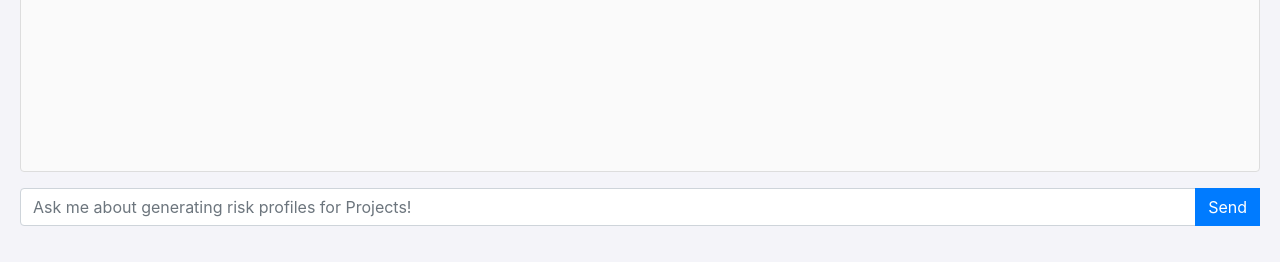
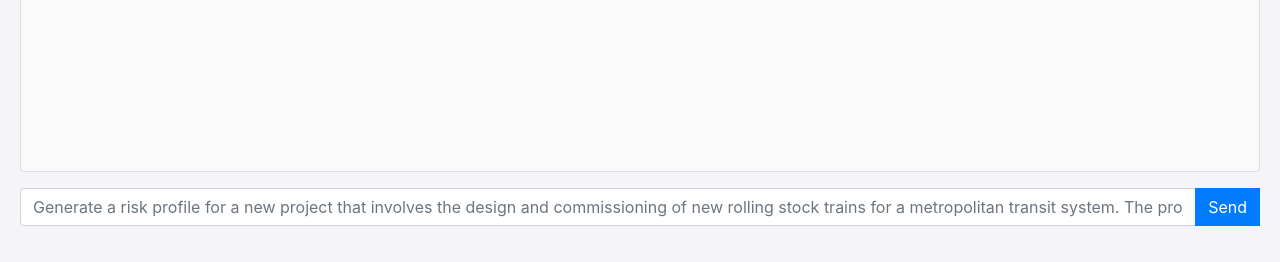
Before and after one commit to yelamanchili-murali/ai_pm_assistant, a Flask app: page / in a window 1280 px wide. Shown: the part 538-800 px from the top of the page. Run offline with Flask 3, Linux system fonts and the light colour scheme; some libraries are stand-ins or nearby versions.

Commit message:
Updated instructions in README and placeholder in index.html for prompt

```diff
--- a/templates/index.html
+++ b/templates/index.html
@@ -74,7 +74,7 @@
         <h1 class="my-4 text-center">AI PM Assistant</h1>
         <div id="chat-history" class="mb-3"></div>
         <div class="input-group mb-3">
-            <input type="text" id="message" class="form-control" placeholder="Ask me about generating risk profiles for Projects!">
+            <input type="text" id="message" class="form-control" placeholder="Generate a risk profile for a new project that involves the design and commissioning of new rolling stock trains for a metropolitan transit system. The project involves tight timelines, multiple stakeholders, and unionized labor.">
             <div class="input-group-append">
                 <button class="btn btn-primary" onclick="sendMessage()">Send</button>
                 <div id="spinner" class="spinner-border text-primary" role="status">
```
Also changed, not shown: README.md.
